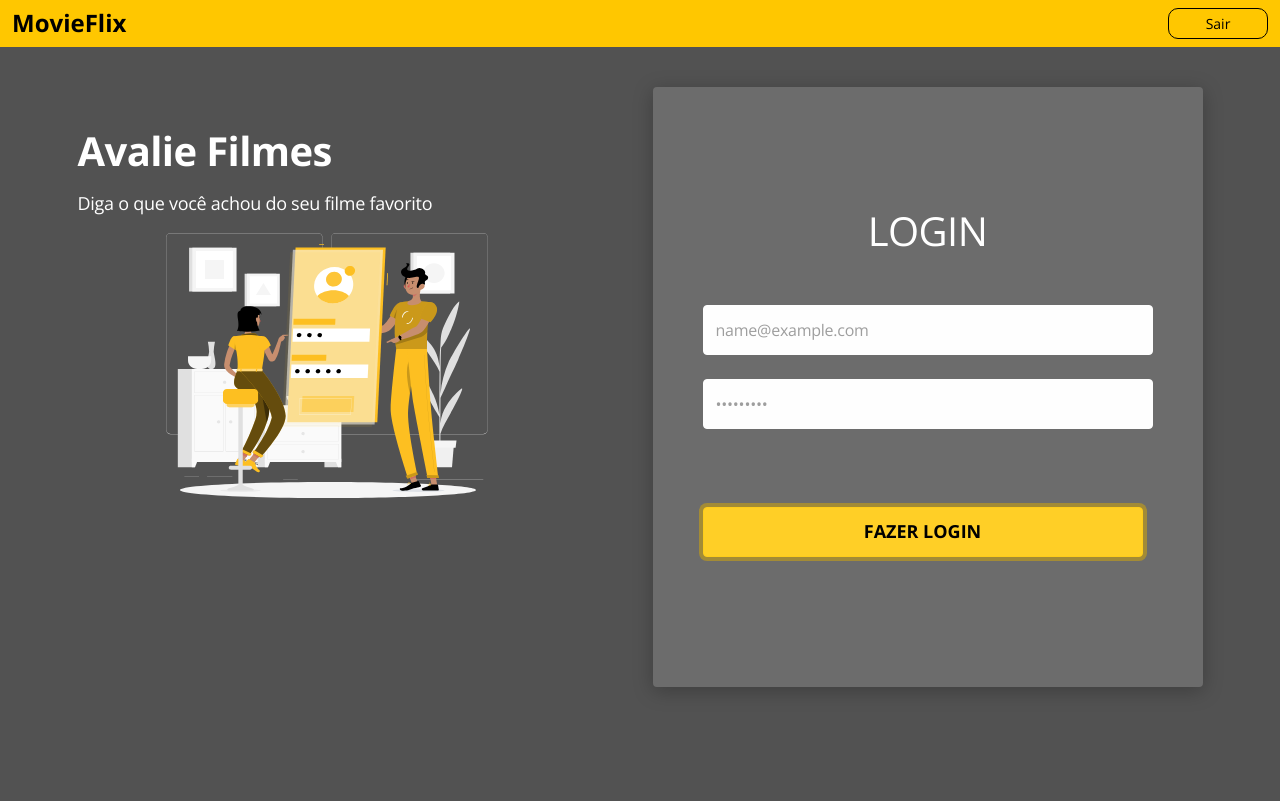
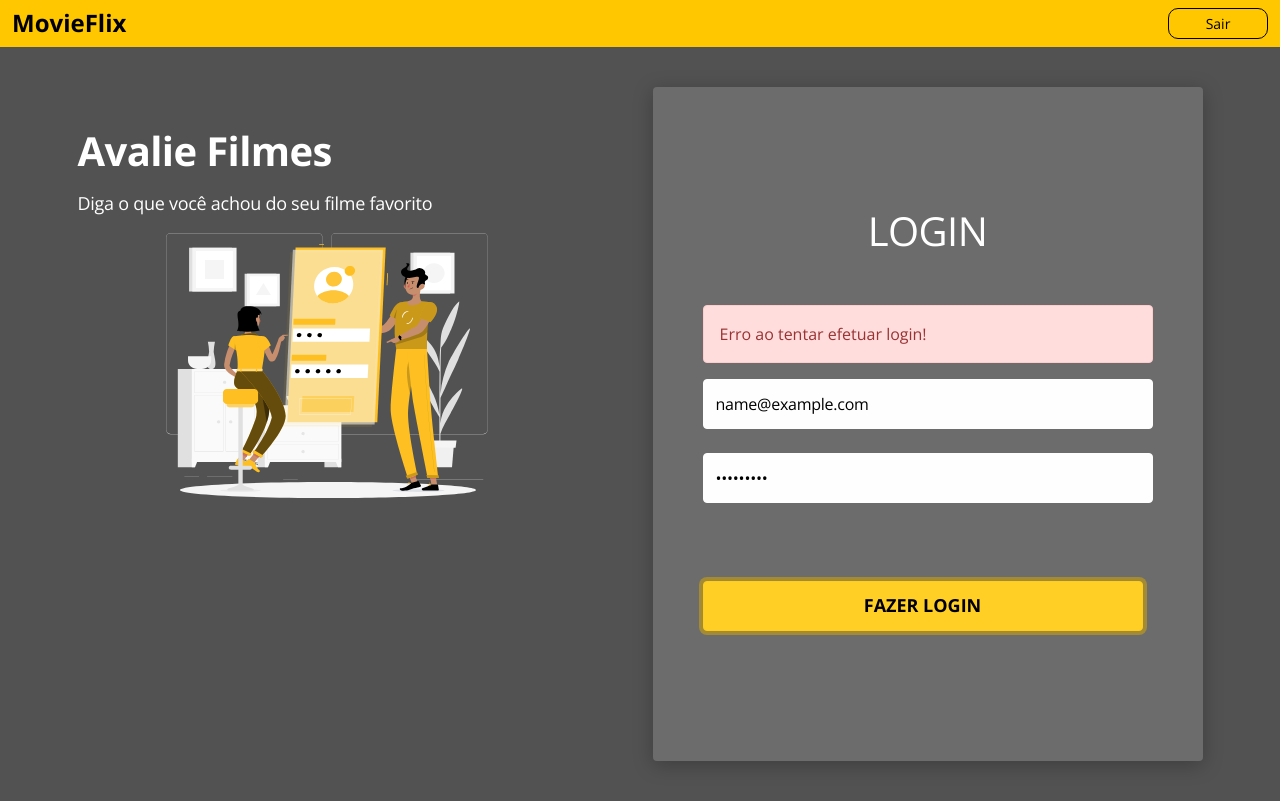
Before and after one commit to cidarosa/desafio-cap-09, a React (Create React App) app in the folder frontweb/: page / in a window 1280 px wide. Both pictures are taken after typing "name@example.com", "Sample123" into the empty fields and a click on the button "FAZER LOGIN". Built offline with nearby package versions, Linux system fonts and the light colour scheme; no server answers.

Commit message:
Manual error handler

```diff
--- a/frontweb/src/assets/styles/custom.scss
+++ b/frontweb/src/assets/styles/custom.scss
@@ -1,5 +1,6 @@
 $theme-colors: (
   "primary": #ffc700,
+  'danger': #ff5555
 );
 
 $body-bg: #525252;
--- a/frontweb/src/pages/Auth/Login/index.tsx
+++ b/frontweb/src/pages/Auth/Login/index.tsx
@@ -1,9 +1,9 @@
 import { useForm } from "react-hook-form";
 import ButtonIcon from 'components/ButtonIcon';
 import { requestBackendLogin } from "util/requests";
+import { useState } from "react";
 
 import './styles.css';
-
 
 type FormData = {
     username: string;
@@ -12,13 +12,17 @@ type FormData = {
 
 const Login = () => {
 
+    const [hasError, setHasError] = useState(false)
+
     const { register, handleSubmit } = useForm<FormData>();
     const onSubmit = (formData: FormData) => {
         requestBackendLogin(formData)
             .then(response => {
+                setHasError(false);
                 console.log('SUCESSO', response);
             })
             .catch(error => {
+                setHasError(true);
                 console.log('ERRO', error);
             });
 
@@ -27,6 +31,11 @@ const Login = () => {
     return (
         <div className="base-card login-card">
             <h1>LOGIN</h1>
+            {hasError && (
+                <div className="alert alert-danger">
+                   Erro ao tentar efetuar login!
+                </div>
+            )}
             <form onSubmit={handleSubmit(onSubmit)}>
                 <div className="mb-4">
                     <input
--- a/frontweb/src/pages/Auth/Login/styles.css
+++ b/frontweb/src/pages/Auth/Login/styles.css
@@ -15,11 +15,11 @@
 }
 
 .login-card input:focus {
-  color: #9e9e9e;
+  color: #000;
   background: #fefefe;
 }
 .login-card input:not(:focus) {
-  color: #9e9e9e;
+  color: #000;
   background: #fefefe;
 }
 .login-submit {
```
